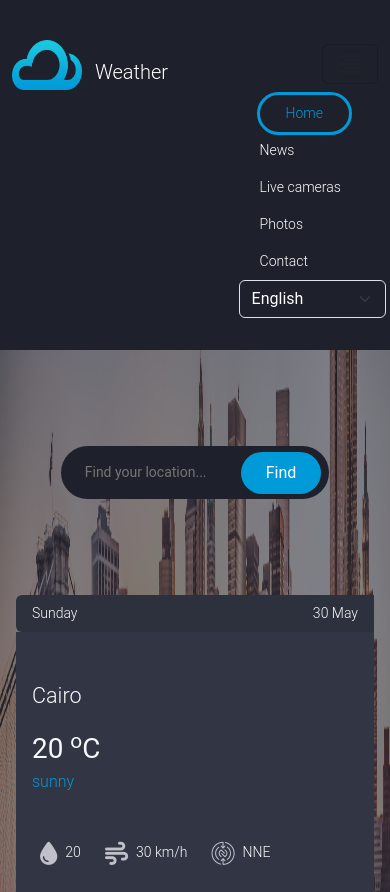
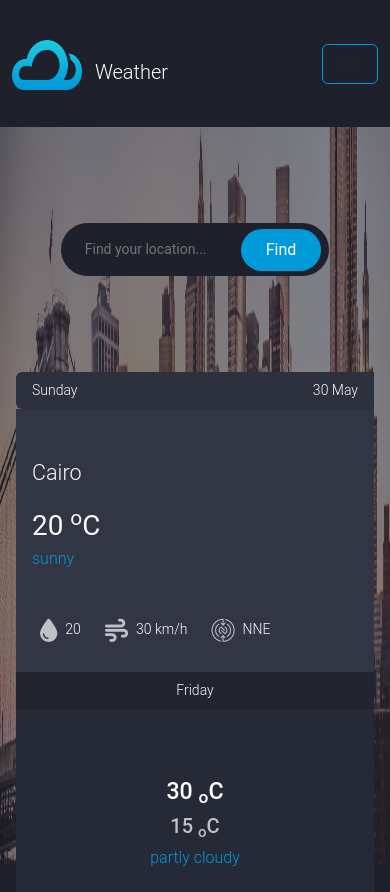
Before and after one commit to mahmoudElziny/Weather-App, a plain HTML site: page index.html in a window 390 px wide. Shown: the top 892 px of the page. Drawn offline with Linux system fonts and the light colour scheme; no server answers.

Commit message:
responsive enhancement

```diff
--- a/assets/css/media.css
+++ b/assets/css/media.css
@@ -0,0 +1,3 @@
+
+.navbar-toggler-icon {
+}
--- a/assets/css/style.css
+++ b/assets/css/style.css
@@ -154,3 +154,8 @@ footer {
     margin-inline-end: 0px;
     unicode-bidi: isolate;
 }
+
+.navbar-toggler {
+    color: #009ad8;
+    border-color: #009ad8;
+}
--- a/index.html
+++ b/index.html
@@ -20,12 +20,11 @@
                 <img src="assets/images/logo@2x.png" alt="Logo" width="30" height="24" class="d-inline-block align-text-top">
                 <span class="mx-2">Weather</span>
             </a>
-            <button class="navbar-toggler" type="button" data-bs-toggle="collapse" data-bs-target="#navbarNav"
-                aria-controls="navbarNav" aria-expanded="false" aria-label="Toggle navigation">
+            <button class="navbar-toggler" type="button" data-bs-toggle="collapse" data-bs-target="#navbarNav" aria-controls="navbarNav" aria-expanded="false" aria-label="Toggle navigation">
                 <span class="navbar-toggler-icon"></span>
             </button>
-            <div class="collapse navbar-collapse d-flex justify-content-end" id="navbarNav">
-                <ul class="navbar-nav">
+            <div class="collapse navbar-collapse d-md-flex justify-content-end" id="navbarNav">
+                <ul class="navbar-nav mt-4 mt-lg-0 ">
                     <li class="nav-item mx-3">
                         <a class="nav-link active text-white" aria-current="page" href="#">Home</a>
                     </li>
```
